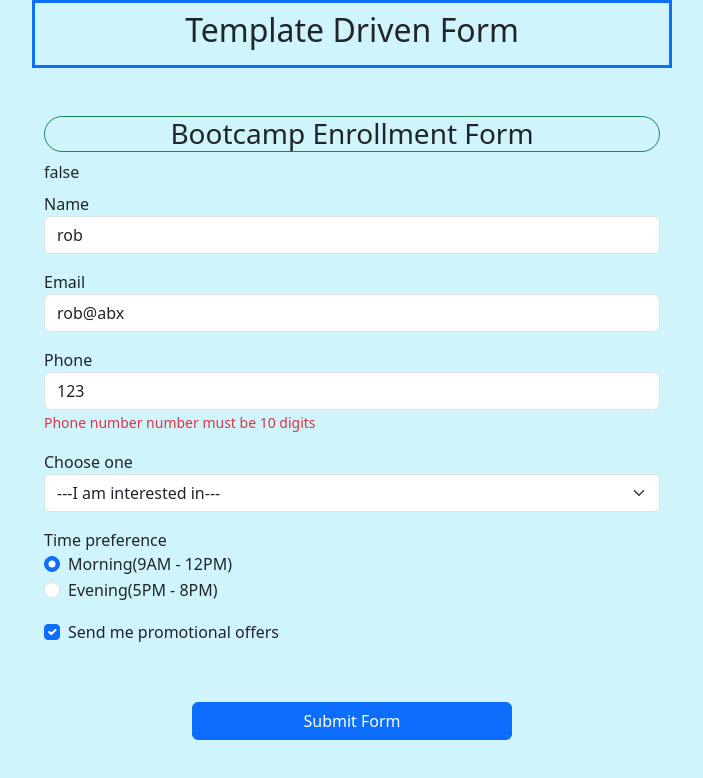
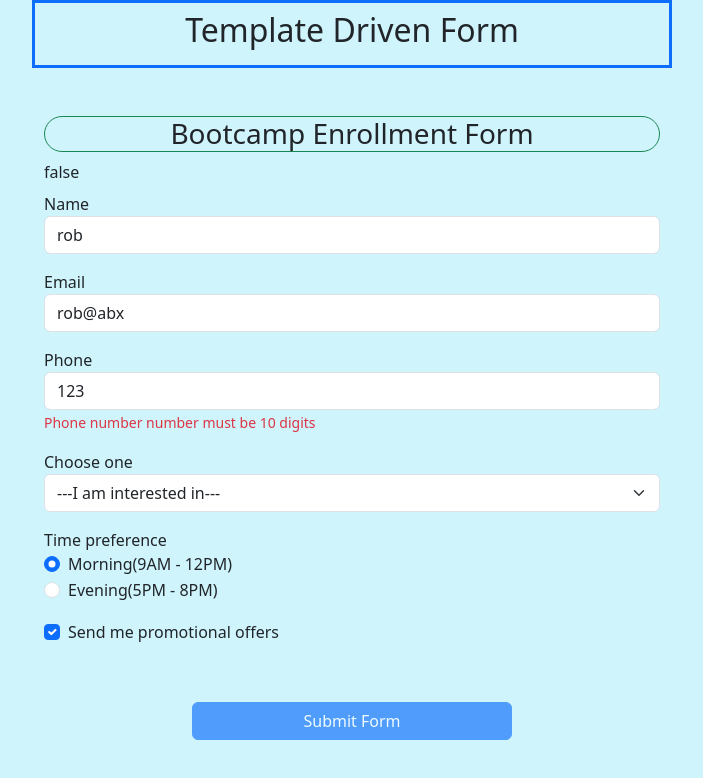
Before and after one commit to rahul7007/NG-TDF, an Angular app: page / in a window 1280 px wide. Shown: the top 778 px of the page, without its empty margins (288-991 px from the left). Built offline with nearby package versions, Linux system fonts and the light colour scheme.

Commit message:
form level validation added

```diff
--- a/src/app/app.component.html
+++ b/src/app/app.component.html
@@ -62,7 +62,7 @@
     </div>
 
     <div class="row justify-content-center">
-      <button class="btn btn-primary mt-5 w-50" type="submit">Submit Form</button>
+      <button class="btn btn-primary mt-5 w-50" type="submit" [disabled]="userForm.form.invalid || topicHasError">Submit Form</button>
     </div>
 
     <!-- code for ngModelGroup -->
```
Also changed, not shown: 1 other file (tests, documents, lock files or other folders).
